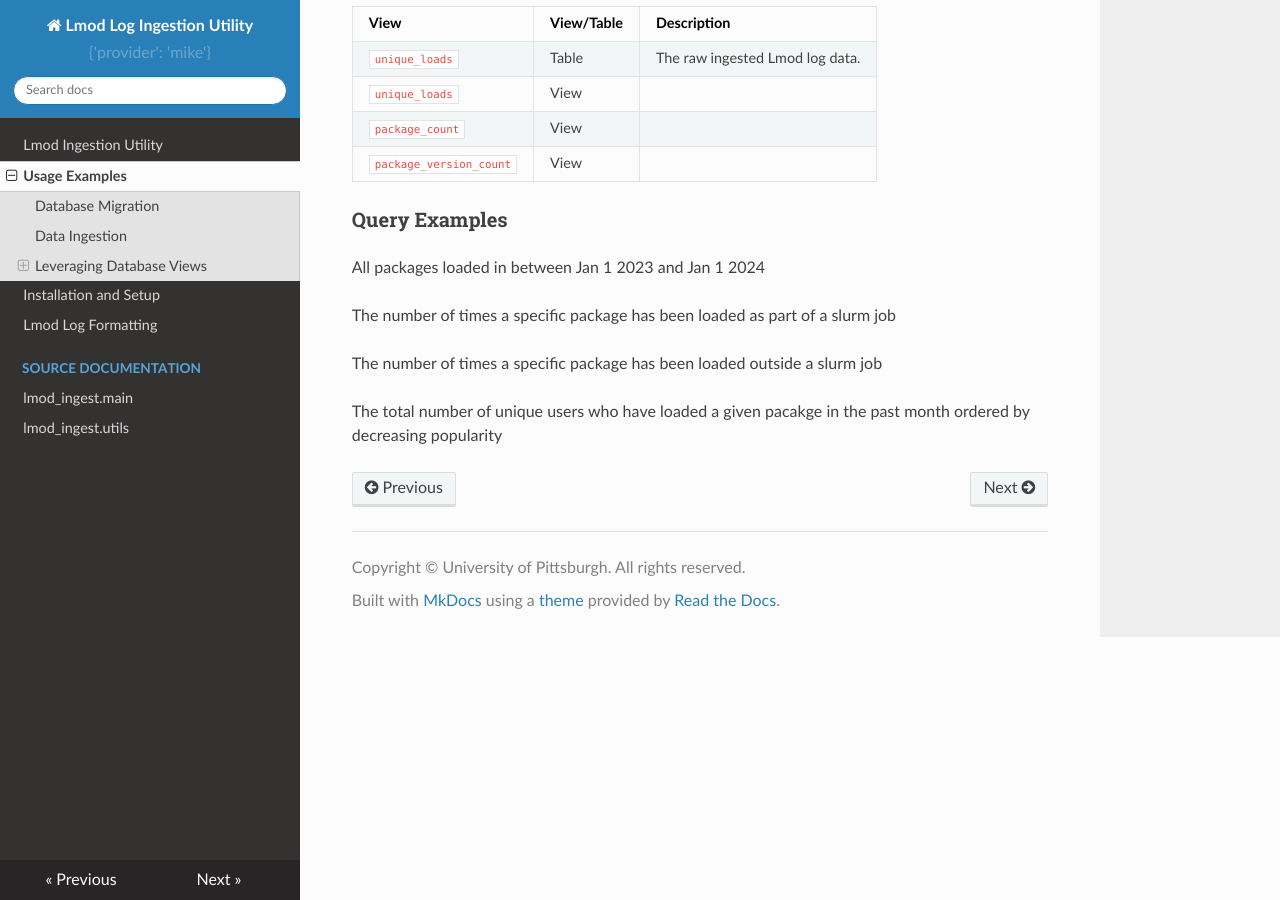
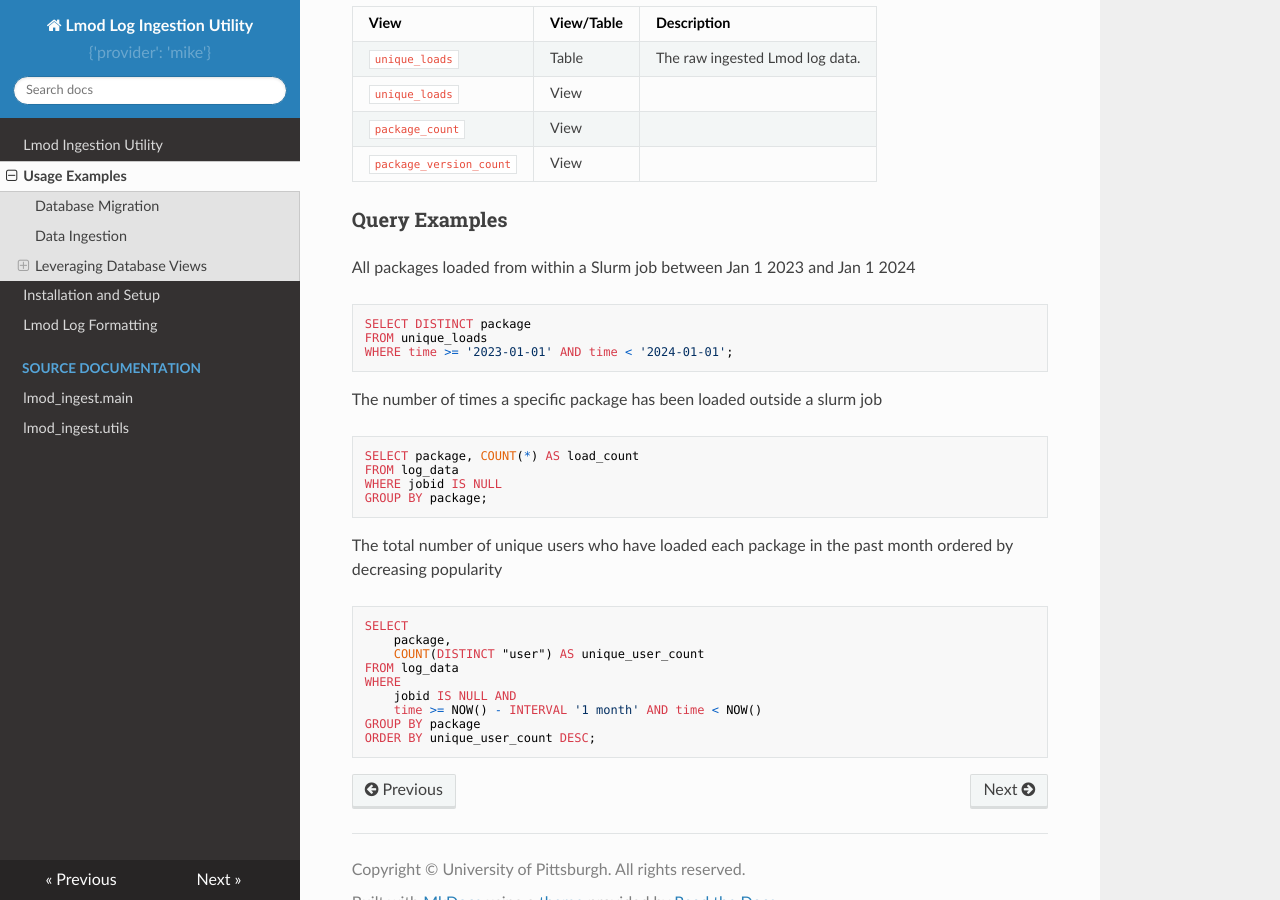
Before and after one commit to pitt-crc/lmod_tracking, an MkDocs documentation site: the page built from docs/usage.md, in a window 1280 px wide and 900 px high, scrolled down 903 px. Built offline with MkDocs 1.6.1, drawn with Linux system fonts in a browser that asks for light colours; nearby versions of some CDN libraries.

Commit message:
Adds example sql queries

````diff
--- a/docs/usage.md
+++ b/docs/usage.md
@@ -43,10 +43,33 @@ Available database tables and views are listed in the table below.
 
 ### Query Examples
 
-All packages loaded in between Jan 1 2023 and Jan 1 2024
+All packages loaded from within a Slurm job between Jan 1 2023 and Jan 1 2024
 
-The number of times a specific package has been loaded as part of a slurm job
+```sql
+SELECT DISTINCT package
+FROM unique_loads
+WHERE time >= '2023-01-01' AND time < '2024-01-01';
+```
 
 The number of times a specific package has been loaded outside a slurm job
 
-The total number of unique users who have loaded a given pacakge in the past month ordered by decreasing popularity
+```sql
+SELECT package, COUNT(*) AS load_count
+FROM log_data
+WHERE jobid IS NULL
+GROUP BY package;
+```
+
+The total number of unique users who have loaded each package in the past month ordered by decreasing popularity
+
+```sql
+SELECT
+    package,
+    COUNT(DISTINCT "user") AS unique_user_count
+FROM log_data
+WHERE
+    jobid IS NULL AND
+    time >= NOW() - INTERVAL '1 month' AND time < NOW()
+GROUP BY package
+ORDER BY unique_user_count DESC;
+```
````
